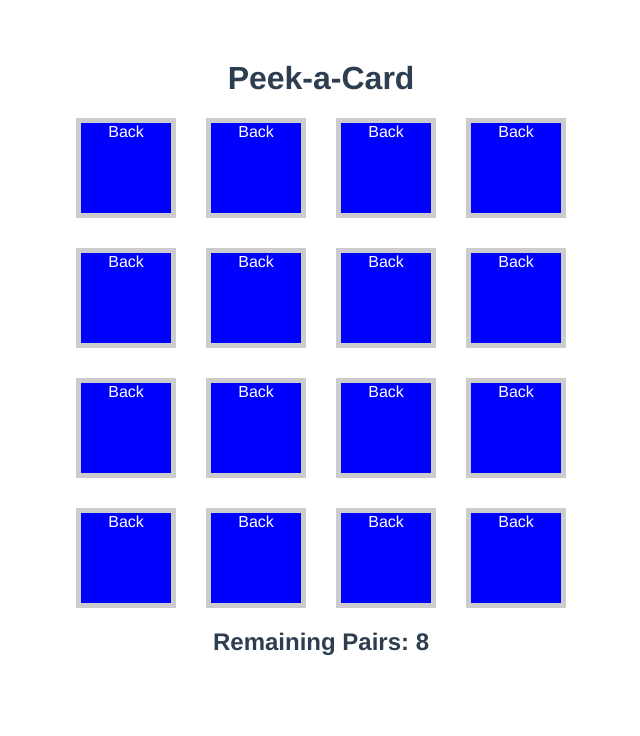
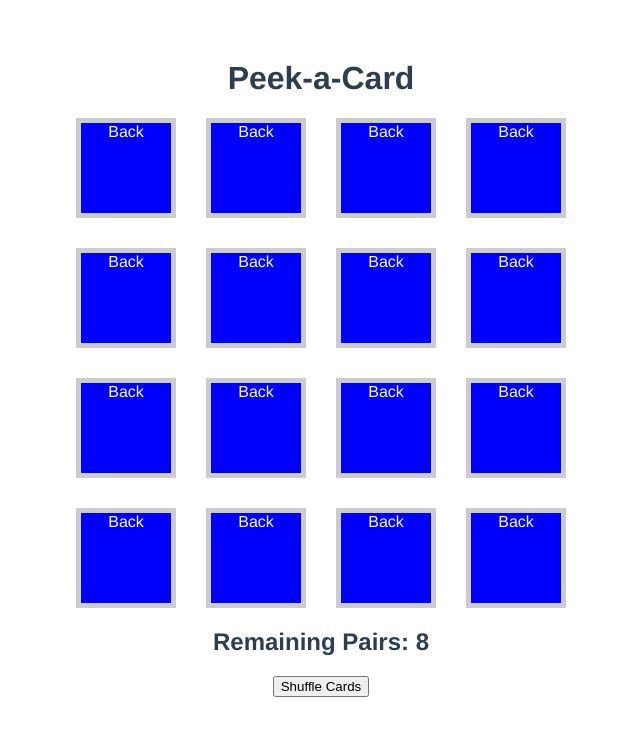
Before and after one commit to TgMrP/Peek-a-Card, a Vue app: page / in a window 1280 px wide. Shown: the top 736 px of the page, without its empty margins (319-959 px from the left). Built offline with nearby package versions, Linux system fonts and the light colour scheme.

Commit message:
add shuffle ability

```diff
--- a/package.json
+++ b/package.json
@@ -9,6 +9,7 @@
   },
   "dependencies": {
     "core-js": "^3.6.5",
+    "lodash": "^4.17.21",
     "vue": "^3.0.0"
   },
   "devDependencies": {
--- a/src/App.vue
+++ b/src/App.vue
@@ -12,9 +12,11 @@
     />
   </section>
   <h2>{{ status }}</h2>
+  <button @click="shuffleCards">Shuffle Cards</button>
 </template>
 
 <script>
+import _ from 'lodash';
 import { computed, ref, watch } from 'vue';
 import Card from './components/Card';
 
@@ -26,6 +28,7 @@
   setup() {
     const cardList = ref([]);
     const userSelection = ref([]);
+
     const status = computed(() => {
       if (remainingPairs.value === 0) {
         return 'Player wins!';
@@ -33,6 +36,7 @@
         return `Remaining Pairs: ${remainingPairs.value}`;
       }
     });
+
     const remainingPairs = computed(() => {
       const remainingCards = cardList.value.filter(
         (card) => card.matched === false
@@ -41,9 +45,13 @@
       return remainingCards / 2;
     });
 
+    const shuffleCards = () => {
+      cardList.value = _.shuffle(cardList.value);
+    };
+
     for (let i = 0; i < 16; i++) {
       cardList.value.push({
-        value: 8,
+        value: i,
         visible: false,
         position: i,
         matched: false,
@@ -86,6 +94,7 @@
       cardList,
       flipCard,
       status,
+      shuffleCards,
     };
   },
 };
```
Also changed, not shown: 1 other file (tests, documents, lock files or other folders).
